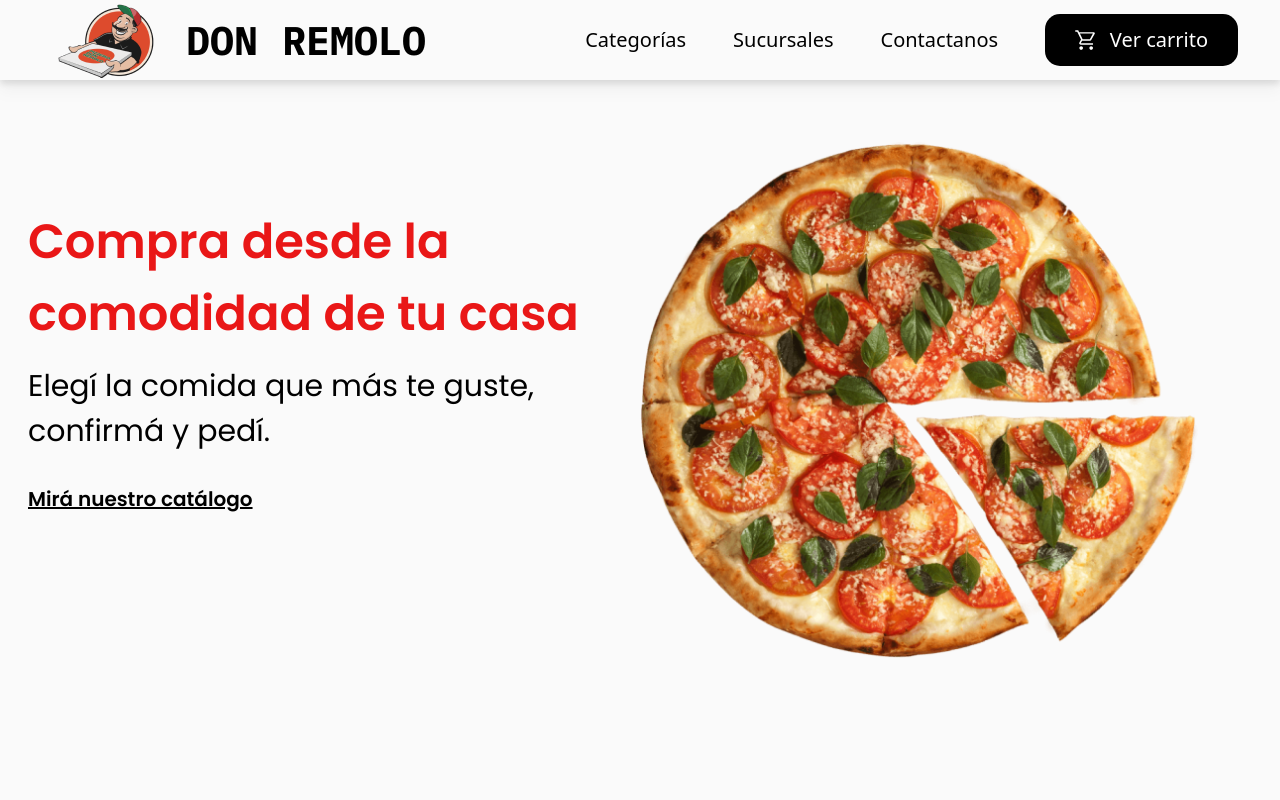
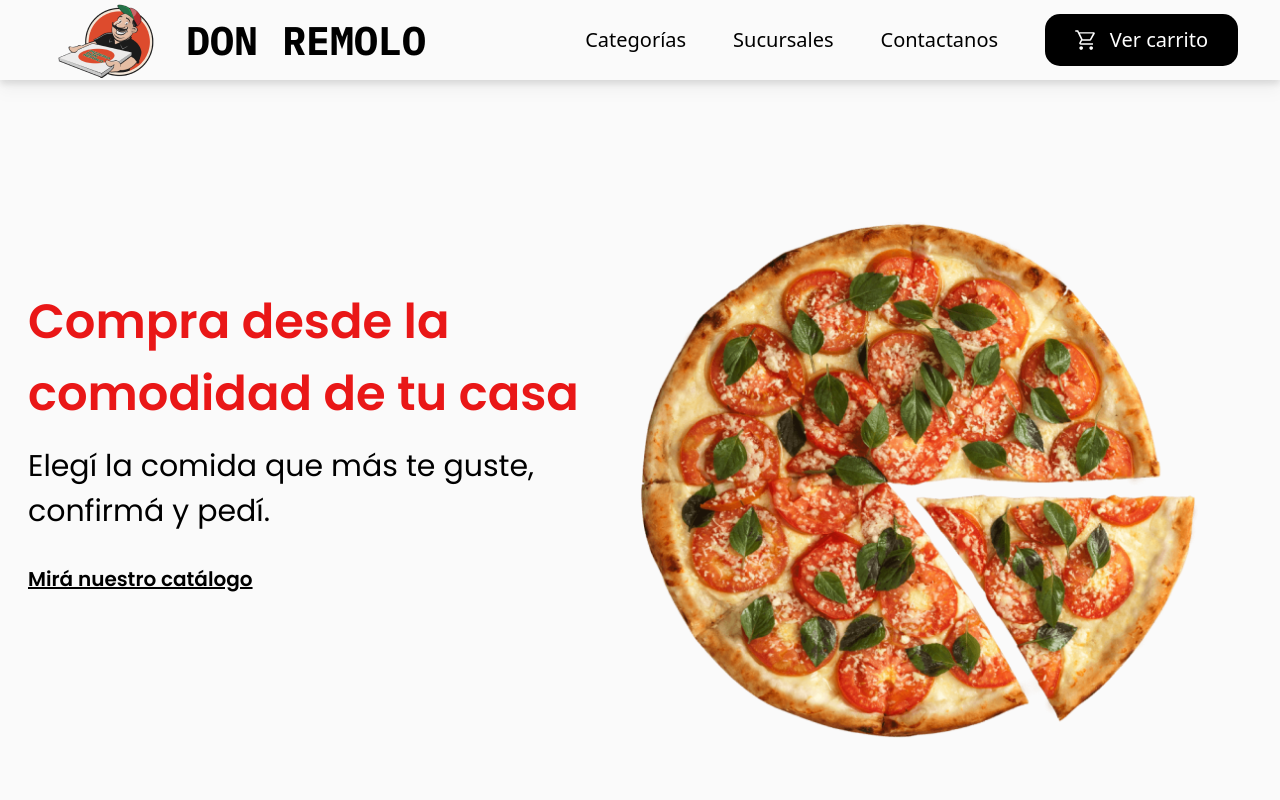
Before and after one commit to ProJuniors/pizzeria-don-remolo-frontend, a React (Create React App) app: page / in a window 1280 px wide. Shown: the top 800 px of the page. Built offline with nearby package versions, Linux system fonts and the light colour scheme.

Commit message:
Remove fixed

```diff
--- a/src/components/Header.jsx
+++ b/src/components/Header.jsx
@@ -5,7 +5,7 @@ import shoppingCart from '../assets/icons/icon-shopping-cart.svg';
 
 export default function Header() {
   return (
-    <div className="w-screen h-[80px] z-10 bg-zinc-50 fixed drop-shadow-lg">
+    <div className="w-screen h-[80px] z-10 bg-zinc-50 drop-shadow-lg">
       <div className="px-2 flex justify-between items-center w-full h-full">
         <div className="flex justify-between items-center gap-[18px] ml-[50px]">
           <img src={logo} alt="Logo don remolo" className="navbar-logo" />
--- a/src/containers/Layout.jsx
+++ b/src/containers/Layout.jsx
@@ -4,7 +4,7 @@ import '../styles/style.css';
 
 export default function Layout({ children }) {
   return (
-    <div className="">
+    <div className="max-w-1440 m-auto">
       <Header />
       {children}
       <Footer />
```
